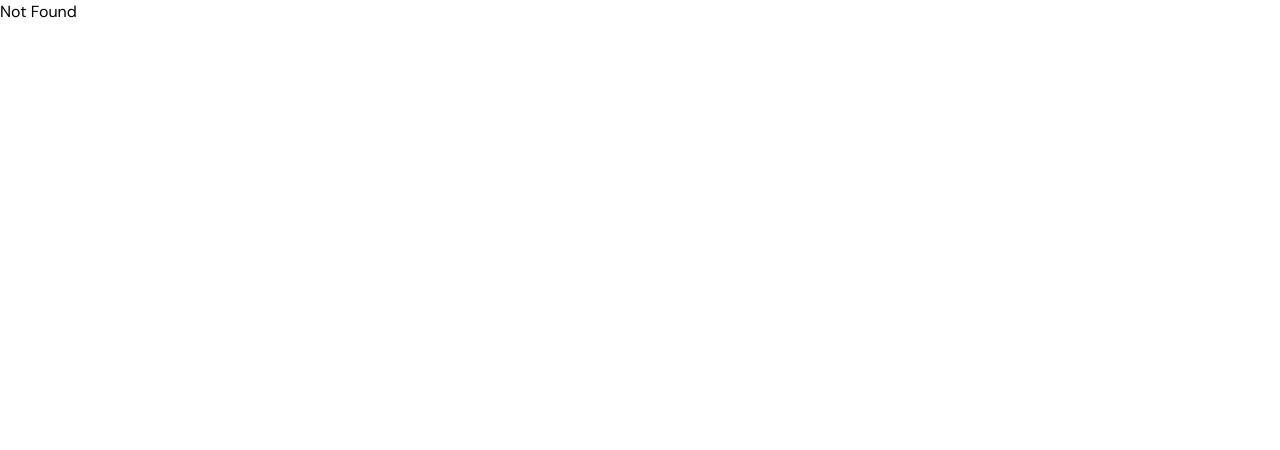
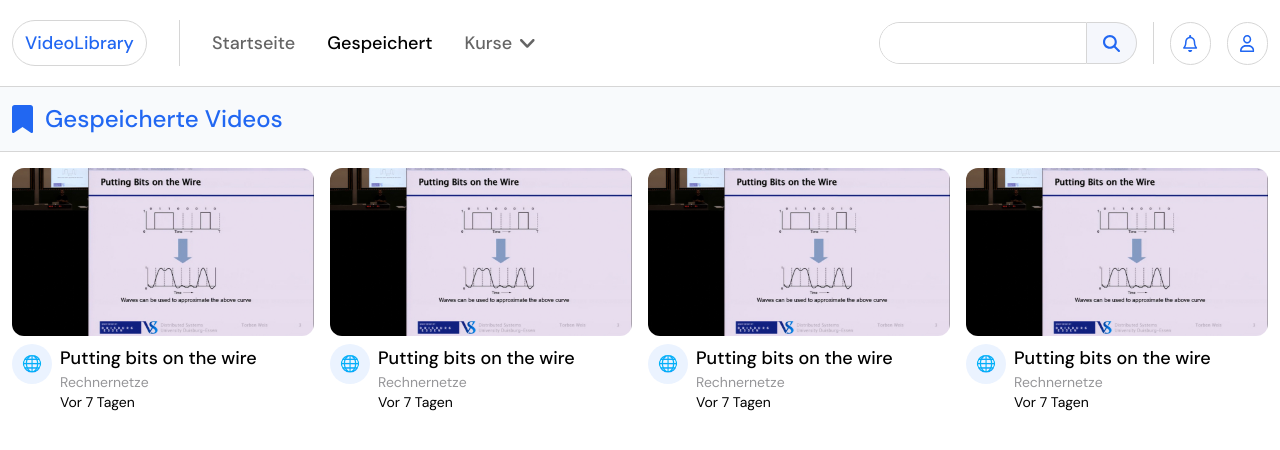
Before and after one commit to TimWitzdam/webtech, a React (Vite) app in the folder frontend/: page /app/saved in a window 1280 px wide. Shown: the top 450 px of the page. Built offline with nearby package versions, Linux system fonts and the light colour scheme; no server answers.

Commit message:
ADD: Saved videos page

```diff
--- a/frontend/src/components/app/Video.tsx
+++ b/frontend/src/components/app/Video.tsx
@@ -10,11 +10,12 @@ type Props = {
 
 export default function Video(props: Props) {
   return (
-    <div>
+    <a href={props.link}>
       <img
         src={props.image}
         alt={props.title}
         className="rounded-xl object-cover mb-2 w-full max-h-[220px]"
+        height={220}
       />
       <div className="flex gap-2">
         <div className="w-10 h-10 rounded-full grid place-content-center bg-bg-300">
@@ -26,6 +27,6 @@ export default function Video(props: Props) {
           <p className="text-sm">{formatDate(props.addedAt)}</p>
         </div>
       </div>
-    </div>
+    </a>
   );
 }
--- a/frontend/src/components/icons/SavedIcon.tsx
+++ b/frontend/src/components/icons/SavedIcon.tsx
@@ -9,7 +9,7 @@ export default function SavedIcon() {
     >
       <path
         d="M0 2.625V26.6711C0 27.4039 0.596094 28 1.32891 28C1.60234 28 1.87031 27.918 2.09453 27.7594L10.5 21.875L18.9055 27.7594C19.1297 27.918 19.3977 28 19.6711 28C20.4039 28 21 27.4039 21 26.6711V2.625C21 1.17578 19.8242 0 18.375 0H2.625C1.17578 0 0 1.17578 0 2.625Z"
-        fill="black"
+        fill="currentColor"
       />
     </svg>
   );
--- a/frontend/src/pages/app/courses.tsx
+++ b/frontend/src/pages/app/courses.tsx
@@ -1,4 +1,5 @@
 import Course from "../../components/app/Course";
+import CoursesIcon from "../../components/icons/CoursesIcon";
 
 export default function CoursesPage() {
   const courses = [
@@ -32,9 +33,12 @@ export default function CoursesPage() {
   ];
 
   return (
-    <div className="px-3 mt-3 max-w-screen-3xl mx-auto 3xl:px-0">
-      <h1 className="font-medium text-3xl mb-4">Deine Kurse</h1>
-      <div className="grid gap-4 md:grid-cols-2 xl:grid-cols-3">
+    <div className="max-w-screen-3xl mx-auto 3xl:px-0">
+      <div className="px-3 flex items-center gap-3 mb-4 text-primary border-b border-border-100 bg-bg-100 py-4">
+        <CoursesIcon />
+        <h1 className="font-medium text-2xl">Deine Kurse</h1>
+      </div>
+      <div className="px-3 grid gap-4 md:grid-cols-2 xl:grid-cols-3">
         {courses.map((course) => (
           <Course
             key={course.id}
--- /dev/null
+++ b/frontend/src/pages/app/saved.tsx
@@ -0,0 +1,60 @@
+import Video from "../../components/app/Video";
+import SavedIcon from "../../components/icons/SavedIcon";
+
+export default function SavedPage() {
+  const savedVideos = [
+    {
+      id: 1,
+      title: "Putting bits on the wire",
+      course: { name: "Rechnernetze", emoji: "🌐" },
+      image: "/images/video.jpg",
+      link: "/app/courses/rechnernetze",
+      addedAt: new Date(Date.parse("04 Jan 2025 00:12:00 GMT")),
+    },
+    {
+      id: 2,
+      title: "Putting bits on the wire",
+      course: { name: "Rechnernetze", emoji: "🌐" },
+      image: "/images/video.jpg",
+      link: "/app/courses/rechnernetze",
+      addedAt: new Date(Date.parse("04 Jan 2025 00:12:00 GMT")),
+    },
+    {
+      id: 3,
+      title: "Putting bits on the wire",
+      course: { name: "Rechnernetze", emoji: "🌐" },
+      image: "/images/video.jpg",
+      link: "/app/courses/rechnernetze",
+      addedAt: new Date(Date.parse("04 Jan 2025 00:12:00 GMT")),
+    },
+    {
+      id: 4,
+      title: "Putting bits on the wire",
+      course: { name: "Rechnernetze", emoji: "🌐" },
+      image: "/images/video.jpg",
+      link: "/app/courses/rechnernetze",
+      addedAt: new Date(Date.parse("04 Jan 2025 00:12:00 GMT")),
+    },
+  ];
+
+  return (
+    <div className="max-w-screen-3xl mx-auto 3xl:px-0">
+      <div className="px-3 flex items-center gap-3 mb-4 text-primary border-b border-border-100 bg-bg-100 py-4">
+        <SavedIcon />
+        <h1 className="font-medium text-2xl">Gespeicherte Videos</h1>
+      </div>
+      <div className="px-3 grid gap-4 sm:grid-cols-2 lg:grid-cols-3 xl:grid-cols-4">
+        {savedVideos.map((video) => (
+          <Video
+            key={video.id}
+            link={video.link}
+            image={video.image}
+            title={video.title}
+            course={video.course}
+            addedAt={video.addedAt}
+          />
+        ))}
+      </div>
+    </div>
+  );
+}
--- a/frontend/src/router.tsx
+++ b/frontend/src/router.tsx
@@ -4,6 +4,7 @@ import Login from "./pages/login";
 import AppPage from "./pages/app/app";
 import AppLayout from "./layouts/appLayout";
 import CoursesPage from "./pages/app/courses";
+import SavedPage from "./pages/app/saved";
 
 const Router = () => {
   return (
@@ -14,6 +15,7 @@ const Router = () => {
         <Route path="/app" element={<AppLayout />}>
           <Route index element={<AppPage />} />
           <Route path="courses" element={<CoursesPage />} />
+          <Route path="saved" element={<SavedPage />} />
         </Route>
         <Route path="*" element={<h1>Not Found</h1>} />
       </Routes>
```
Also changed, not shown: frontend/src/components/icons/CoursesIcon.tsx (+1 -1 lines).
